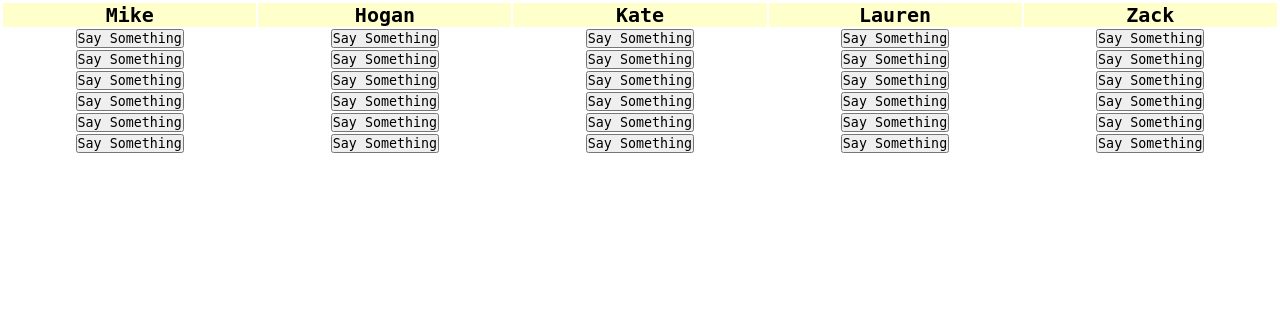
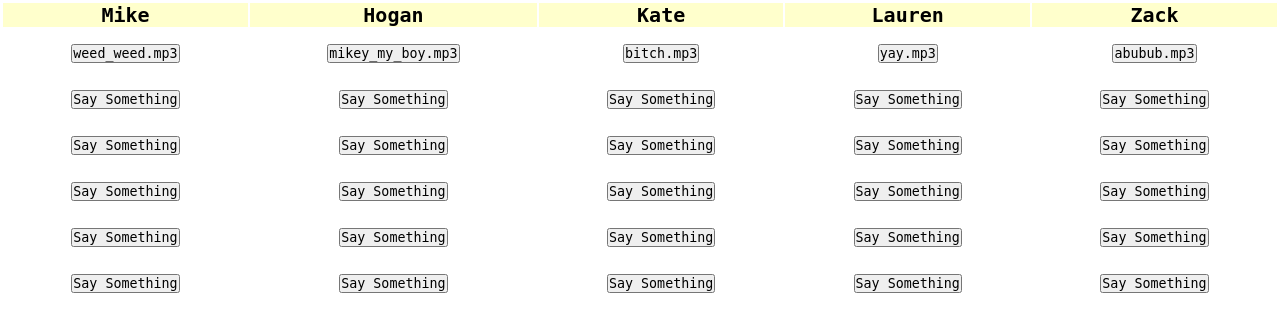
Before and after one commit to zeev0/zeevo.us.to, a PHP site: page /soundboard/index.html in a window 1280 px wide. Shown: the top 332 px of the page. Run offline with PHP 8.4, Linux system fonts and the light colour scheme.

Commit message:
progress...

```diff
--- a/css/primary.css
+++ b/css/primary.css
@@ -134,10 +134,12 @@ table.SoundTable thead {
 }
 
 table.SoundTable td {
-
     padding:0 15px 0 15px;
-
 }
-table.SoundTable th {
+table.SoundTable {
     font-size: 20px;
 }
+table.SoundTable td{
+    padding-top: .5em;
+    padding-bottom: .5em;
+}
--- a/soundboard/index.html
+++ b/soundboard/index.html
@@ -1,19 +1,10 @@
 <!DOCTYPE html>
 <head>
-
   <title>Soundboard</title>
-
   <link rel="stylesheet" type="text/css" href="/css/primary.css"/>
-
-	<script type="text/javascript">
-		// Put code here or set the src attribute
-	</script>
-
 </head>
-
 <body>
   <audio id="mike_weed_weed_weed.wav" src="mike_weed_weed_weed.wav"></audio>
-
   <table class="SoundTable">
     <thead>
       <tr>
@@ -26,11 +17,11 @@
     </thead>
     <tbody>
       <tr>
-          <td><button onclick="document.getElementById('mike_weed_weed_weed.wav').play()">Say Something</button></td>
-          <td><button onclick="document.getElementById('mike_weed_weed_weed.wav').play()">Say Something</button></td>
-          <td><button onclick="document.getElementById('mike_weed_weed_weed.wav').play()">Say Something</button></td>
-          <td><button onclick="document.getElementById('mike_weed_weed_weed.wav').play()">Say Something</button></td>
-          <td><button onclick="document.getElementById('mike_weed_weed_weed.wav').play()">Say Something</button></td>
+        <td><button onclick="document.getElementById('mike_weed_weed_weed.wav').play()">weed_weed.mp3</button></td>
+        <td><button onclick="document.getElementById('mike_weed_weed_weed.wav').play()">mikey_my_boy.mp3</button></td>
+        <td><button onclick="document.getElementById('mike_weed_weed_weed.wav').play()">bitch.mp3</button></td>
+        <td><button onclick="document.getElementById('mike_weed_weed_weed.wav').play()">yay.mp3</button></td>
+        <td><button onclick="document.getElementById('mike_weed_weed_weed.wav').play()">abubub.mp3</button></td>
       </tr>
       <tr>
         <td><button onclick="document.getElementById('mike_weed_weed_weed.wav').play()">Say Something</button></td>
```
Lines whose indentation alone changed are shown as unchanged.
